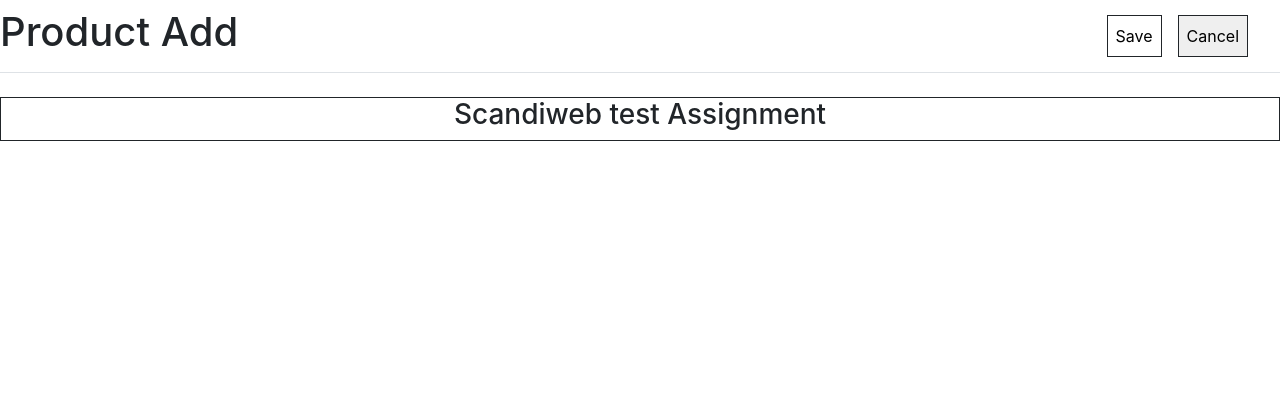
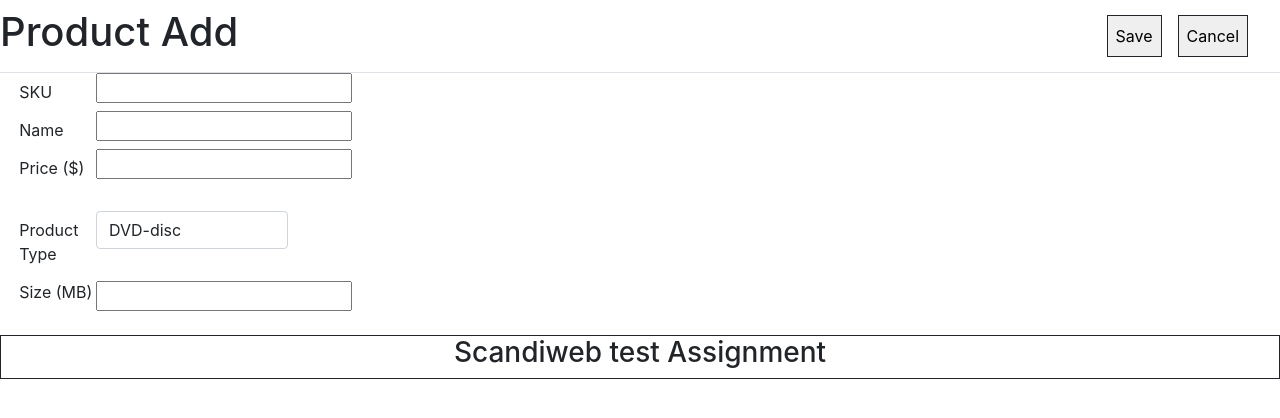
Before and after one commit to NicolasBernstein/Scandiweb-Test, a React (Create React App) app: page /addproduct in a window 1280 px wide. Shown: the top 418 px of the page. Built offline with nearby package versions, Linux system fonts and the light colour scheme.

Commit message:
Feat: Form

```diff
--- a/src/App.css
+++ b/src/App.css
@@ -4,3 +4,7 @@
 .card-text{
     user-select: none;
 }
+.labelpos{
+    margin-left: 1.5%;
+    width: 6%;
+}
--- a/src/components/AddNav.jsx
+++ b/src/components/AddNav.jsx
@@ -12,7 +12,7 @@ export default function Addform(){
     <nav className="navbar navbar-expand -lg navbar-black bg-white d-flex justify-content-between border-bottom">
           <p className="h1">Product Add </p>
     <div className='navbar-nav ms-auto' style={{ marginRight: 2 + 'em', paddingLeft: 5 + "rem" }}>
-        <Link className='nav-link text-light text-black border border-dark' style={{ marginRight: 1 + 'em' }} >Save</Link>
+        <button form='product_form' type="submit" className='nav-link text-light text-black border border-dark' style={{ marginRight: 1 + 'em' }} >Save</button>
       <button className='nav-link text-light text-black border border-dark'  onClick={handleReturnClick}>Cancel</button>
     </div>
   </nav>
--- a/src/components/form.jsx
+++ b/src/components/form.jsx
@@ -1,7 +1,109 @@
+import { useState } from "react"
 export default function Form(){
+const [Productype, setProductType] = useState('1')
+function changediv(value){
+    document.querySelector("#sizediv").style = "display: none;";
+    document.querySelector("#weightdiv").style = "display: none;";
+    document.querySelector("#dimensions").style = "display: none";
+  if(value == "DVD"){
+    document.querySelector("#sizediv").style = "display: block;";
+  }else if(value == "BOOK"){
+    document.querySelector("#weightdiv").style = "display: block;";
+  }
+  else if(value == "FURNITURE"){
+document.querySelector("#dimensions").style = "display: block";
+  }
 
+}
+function submit(){
+console.log("submitted");
+}
     return(
-        <form>
+        <form id="product_form" onSubmit={ev =>{
+            ev.preventDefault();
+            submit();
+            }}>
+            <div className="d-flex flex-row form-group ">
+            <label className=" col-form-label labelpos" for='sku' >SKU</label>
+            <div className="col-sm-9">
+            <input type="text" name="sku"    ></input>
+            </div>
+            </div>
+                        <div className="d-flex flex-row form-group ">
+            <label className="col-form-label labelpos" for='name'>Name</label>
+            <div className="col-sm-9">
+            <input type="text" name="name"    ></input>
+            </div>
+            </div>
+
+            <div className="d-flex flex-row form-group ">
+            <label className="col-form-label labelpos" for='price'>Price ($)</label>
+            <div className="col-sm-9">
+            <input type="number" name="price"></input>
+            </div>
+            </div>
+
+            <div className="d-flex flex-row mt-4">
+            <label className="col-form-label labelpos" for='switch'>Product Type</label>
+                <div className="col-sm-9">
+                <select value={Productype} id="productType" name="switch" className="form-control" style={{width: 12 + "rem"}}  onChange={(event) => {setProductType(event.target.value); changediv(event.target.value);}}>
+<option value={"DVD"}>DVD-disc</option>
+<option value={"BOOK"}>Book</option>
+<option value={"FURNITURE"}>Furniture</option>
+                </select>
+                </div>
+            </div>
+<div id="sizediv">
+            <div className="d-flex flex-row form-group">
+                <label className="col-form-label labelpos">Size (MB)</label>
+                <div className="col-sm-9">
+                <input type="number" className="mt-2" id="size"></input>
+           </div>
+            </div>
+</div>
+
+<div id="weightdiv" style={{display: 'none'}}>
+            <div className="d-flex flex-row form-group"  >
+                <label className="col-form-label labelpos">Weight (KG)</label>
+                <div className="col-sm-9">
+                <input type="number" className="mt-2" id="weight" ></input>
+           </div>
+            </div>
+     </div>
+
+
+
+            <div id="dimensions" style={{display: 'none'}}>
+            <div className="d-flex flex-row form-group">
+            <label className="col-form-label labelpos" >Height:</label>
+                <div className="col-sm-9">
+                <input type="number" className="mt-2" id="height"></input>
+           </div>
+
+
+            </div>
+
+            <div className="d-flex flex-row form-group">
+                <label className="col-form-label labelpos" >Width:</label>
+                <div className="col-sm-9">
+                <input type="number" className="mt-2" id="width"></input>
+           </div>
+
+
+            </div>
+
+
+            <div className="d-flex flex-row form-group">
+            <label className="col-form-label labelpos">Length:</label>
+                <div className="col-sm-9">
+                <input type="number" className="mt-2" id="length"></input>
+           </div>
+
+
+            </div>
+            </div>
+
+
         </form>
     )
 }
--- a/src/components/navbar.jsx
+++ b/src/components/navbar.jsx
@@ -1,7 +1,7 @@
 import { BrowserRouter, Routes, Route, Link, useLocation, useNavigate } from 'react-router-dom';
 import { useState } from 'react';
 import Addform from './AddNav';
-import Productlist from './ProductList';
+import Productlist from './productlist';
 
 export default function Navbar() {
   const [enabled, setEnabled] = useState(true);
```
Also changed, not shown: src/App.js (+4 -4 lines), src/components/routers.jsx (deleted, +0 -16 lines).
